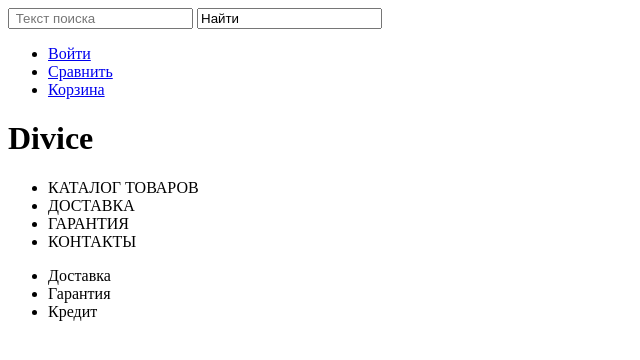
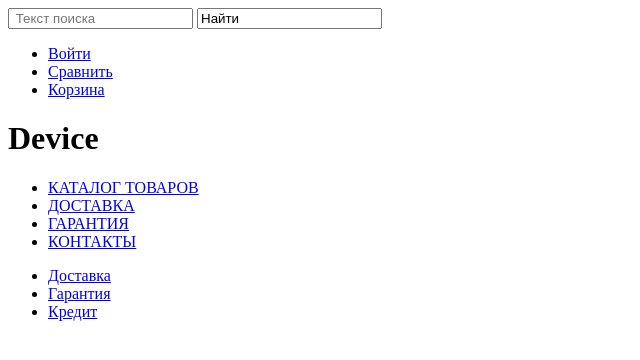
Before and after one commit to GrizzlyMentality/Device, a plain HTML site: page index.html in a window 1280 px wide. Shown: the whole page, without its empty margins (0-640 px from the left). Drawn offline with Linux system fonts and the light colour scheme.

Commit message:
added <a> to footer

```diff
--- a/index.html
+++ b/index.html
@@ -23,28 +23,41 @@
               <a href="#">Корзина</a>
           </li>
       </ul>
-    <h1>Divice</h1>
+    <h1>Device</h1>
   </header>
       <main>
           <nav>
               <ul>
-                  <li>КАТАЛОГ ТОВАРОВ</li>
-                  <li>ДОСТАВКА</li>
-                  <li>ГАРАНТИЯ</li>
-                  <li>КОНТАКТЫ</li>
+                  <li>
+                      <a href="#">КАТАЛОГ ТОВАРОВ</a>
+                  </li>
+                  <li>
+                      <a href="#">ДОСТАВКА</a>
+                  </li>
+                  <li>
+                      <a href="#">ГАРАНТИЯ</a>
+                  </li>
+                  <li>
+                      <a href="#">КОНТАКТЫ</a>
+                  </li>
               </ul>
           </nav>
           <section>
           </section>
       </main>
 <footer class="main-footer">
- <p>
-    <ul>
-    <li>Доставка</li>
-    <li>Гарантия</li>
-    <li>Кредит</li>
-    </ul>
- </p>
+    <p>
+     <ul>
+      <li>
+          <a href="#">Доставка</a>
+      </li>
+      <li>
+          <a href="#">Гарантия</a>
+      </li>
+      <li>
+      <a href="#">Кредит</a>
+      </li>
+     </ul>
 </footer>
   </body>
 </html>
```
